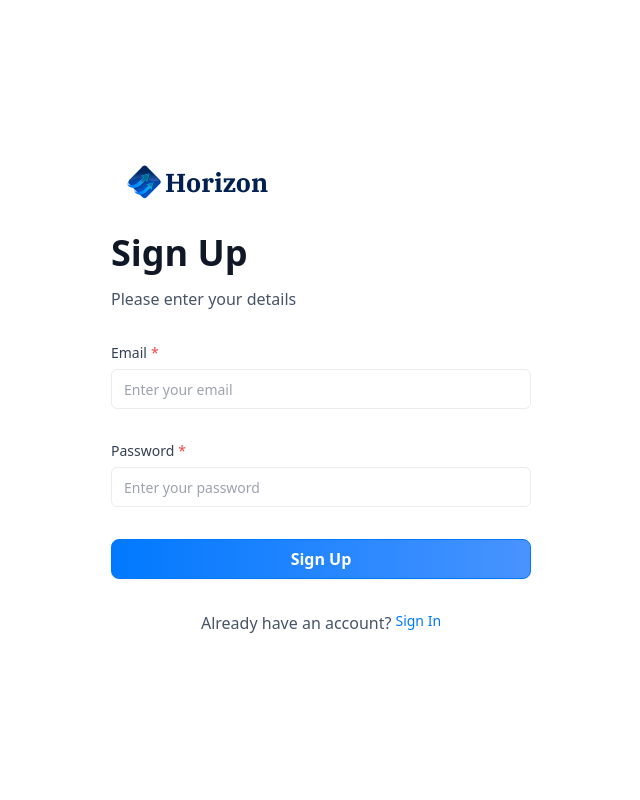
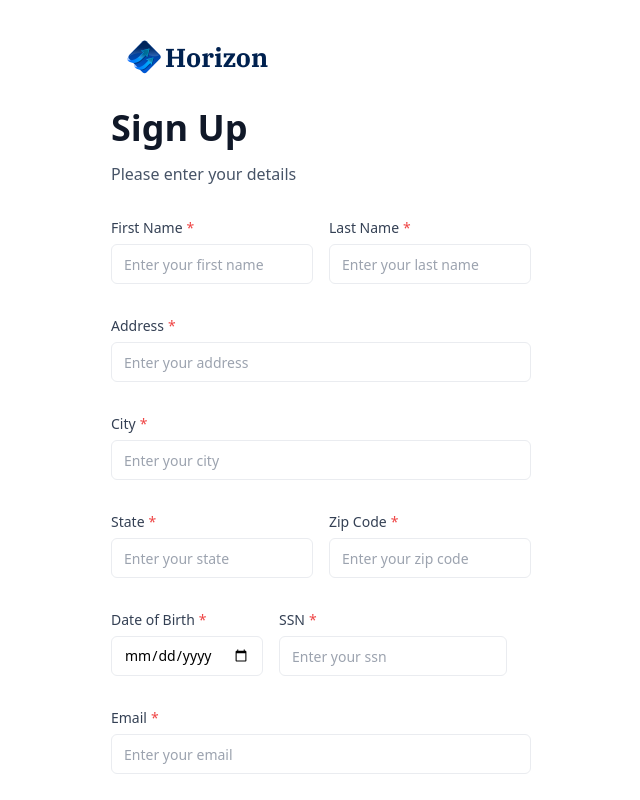
Before and after one commit to Rockchtaa/banking, a Next.js app: page /sign-up in a window 1280 px wide. Shown: the top 800 px of the page, without its empty margins (319-959 px from the left). Built offline with nearby package versions, Linux system fonts and the light colour scheme.

Commit message:
Refactor AuthForm component to separate SignIn and SignUp forms with improved validation schemas and loading states

```diff
--- a/components/AuthForm.tsx
+++ b/components/AuthForm.tsx
@@ -10,36 +10,76 @@ import { Button } from "@/components/ui/button";
 import { Form } from "@/components/ui/form";
 import { CustomFormField } from "@/components/CustomFormField";
 import { Loader2 } from "lucide-react";
+import { useRouter } from "next/navigation";
 
-const formSchema = z.object({
-  username: z.object({
-    email: z.string().min(1, {
-      message: "Email is required",
-    }).email({
-      message: "Please enter a valid email address",
-    }),
-    password: z.string().min(6, {
-      message: "Password must be at least 6 characters long",
-    }),
-  }),
+const signInSchema = z.object({
+  email: z
+    .string()
+    .min(1, { message: "Email is required" })
+    .email({ message: "Please enter a valid email address" }),
+  password: z
+    .string()
+    .min(8, { message: "Password must be at least 8 characters long" }),
+});
+
+const signUpSchema = z.object({
+  email: z
+    .string()
+    .min(1, { message: "Email is required" })
+    .email({ message: "Please enter a valid email address" }),
+  password: z
+    .string()
+    .min(8, { message: "Password must be at least 8 characters long" }),
+  firstName: z.string().min(1, { message: "First name is required" }),
+  lastName: z.string().min(1, { message: "Last name is required" }),
+  address: z.string().min(5, { message: "Address is required" }),
+  city: z.string().min(2, { message: "City is required" }),
+  state: z.string().min(2, { message: "State is required" }),
+  postalCode: z.string().min(5, { message: "Postal code is required" }),
+  dateOfBirth: z.string().min(1, { message: "Date of birth is required" }),
+  ssn: z.string().min(1, { message: "Social security number is required" }),
 });
 
 const AuthForm = ({ type }: { type: string }) => {
   const [user, setUser] = useState(null);
   const [isLoading, setIsLoading] = useState(false);
-  const form = useForm<z.infer<typeof formSchema>>({
-    resolver: zodResolver(formSchema),
-    defaultValues: {
-      username: {
-        email: "",
-        password: "",
-      },
-    },
+  const router = useRouter();
+
+  // Render different form based on type
+  if (type === "sign-in") {
+    return <SignInForm isLoading={isLoading} setIsLoading={setIsLoading} />;
+  } else {
+    return <SignUpForm isLoading={isLoading} setIsLoading={setIsLoading} />;
+  }
+};
+
+const SignInForm = ({
+  isLoading,
+  setIsLoading
+}: {
+  isLoading: boolean;
+  setIsLoading: React.Dispatch<React.SetStateAction<boolean>>
+}) => {
+  const form = useForm<z.infer<typeof signInSchema>>({
+    resolver: zodResolver(signInSchema),
+    defaultValues: { email: "", password: "" },
   });
 
-  // Define a submit handler
-  function onSubmit(values: z.infer<typeof formSchema>) {
+  async function onSubmit(values: z.infer<typeof signInSchema>) {
+    try {
+      setIsLoading(true);
       console.log(values);
+      // const newUser = await SignIn({
+      //   email: values.email,
+      //   password: values.password,
+      // });
+      // if (newUser) router.push("/");
+
+      setIsLoading(false);
+    } catch (error) {
+      console.error("Sign-in error:", error);
+      setIsLoading(false);
+    }
   }
 
   return (
@@ -58,60 +98,207 @@ const AuthForm = ({ type }: { type: string }) => {
         </Link>
         <div className="flex flex-col gap-1 md:gap-3">
           <h1 className="text-24 lg:text-36 font-semibold text-gray-900">
-            {user ? "Link Account" : type === "sign-in" ? "Sign In" : "Sign Up"}
+            Sign In
           </h1>
           <p className="text-16 font-normal text-gray-600">
-            {user
-              ? "Link your account to get started"
-              : "Please enter your details"}
+            Please enter your details
           </p>
         </div>
       </header>
-      {user ? (
-        <div className="flex flex-col gap-4">{/* plaidlink component - spater */}</div>
-      ) : (
-        <>
+
       <Form {...form}>
         <form onSubmit={form.handleSubmit(onSubmit)} className="space-y-8">
           <CustomFormField
             form={form}
-                name="username.email"
+            name="email"
             label="Email"
             type="email"
             required={true}
           />
           <CustomFormField
             form={form}
-                name="username.password"
+            name="password"
             label="Password"
             type="password"
             required={true}
           />
           <div className="flex flex-col gap-4">
             <Button type="submit" disabled={isLoading} className="form-btn">
-                {isLoading ? (<> <Loader2 className="animate-spin" /> &nbsp; Loading...</>) : type === "sign-in" ? "Sign In" : "Sign Up"}
+              {isLoading ? (
+                <>
+                  <Loader2 className="animate-spin" /> &nbsp; Loading...
+                </>
+              ) : (
+                "Sign In"
+              )}
             </Button>
-
           </div>
-
         </form>
       </Form>
       <footer className="flex justify-center gap-1">
         <p className="text-16 font-normal text-gray-600">
-              {type === "sign-in"
-                ? "Don't have an account?"
-                : "Already have an account?"}
+          Don&apos;t have an account?
         </p>
-            <Link
-              href={type === "sign-in" ? "/sign-up" : "/sign-in"}
-              className="form-link"
-            >
-              {type === "sign-in" ? "Sign Up" : "Sign In"}
+        <Link href="/sign-up" className="form-link">
+          Sign Up
         </Link>
       </footer>
+    </section>
+  );
+};
 
+const SignUpForm = ({
+  isLoading,
+  setIsLoading
+}: {
+  isLoading: boolean;
+  setIsLoading: React.Dispatch<React.SetStateAction<boolean>>
+}) => {
+  const form = useForm<z.infer<typeof signUpSchema>>({
+    resolver: zodResolver(signUpSchema),
+    defaultValues: {
+      email: "",
+      password: "",
+      firstName: "",
+      lastName: "",
+      address: "",
+      city: "",
+      state: "",
+      postalCode: "",
+      dateOfBirth: "",
+      ssn: "",
+    },
+  });
+
+  async function onSubmit(values: z.infer<typeof signUpSchema>) {
+    try {
+      setIsLoading(true);
+      console.log(values);
+      // Sign-up l
+      await new Promise((resolve) => setTimeout(resolve, 1000));
+      setIsLoading(false);
+    } catch (error) {
+      console.error("Sign-up error:", error);
+      setIsLoading(false);
+    }
+  }
+
+  return (
+    <section className="auth-form">
+      <header className="flex flex-col gap-5 md:gap-8">
+        <Link href="/" className="cursor-pointer flex items-center gap-1 px-4">
+          <Image
+            src="/icons/logo.svg"
+            width={34}
+            height={34}
+            alt="Horizon logo"
+          />
+          <h1 className="text-26 font-ibm-plex-serif font-bold text-black-1">
+            Horizon
+          </h1>
+        </Link>
+        <div className="flex flex-col gap-1 md:gap-3">
+          <h1 className="text-24 lg:text-36 font-semibold text-gray-900">
+            Sign Up
+          </h1>
+          <p className="text-16 font-normal text-gray-600">
+            Please enter your details
+          </p>
+        </div>
+      </header>
+
+      <Form {...form}>
+        <form onSubmit={form.handleSubmit(onSubmit)} className="space-y-8">
+          <div className="flex gap-4">
+            <CustomFormField
+              form={form}
+              name="firstName"
+              label="First Name"
+              required={true}
+            />
+            <CustomFormField
+              form={form}
+              name="lastName"
+              label="Last Name"
+              required={true}
+            />
+          </div>
+          <CustomFormField
+            form={form}
+            name="address"
+            label="Address"
+            required={true}
+          />
+          <CustomFormField
+            form={form}
+            name="city"
+            label="City"
+            required={true}
+          />
+          <div className="flex gap-4">
+            <CustomFormField
+              form={form}
+              name="state"
+              label="State"
+              required={true}
+            />
+            <CustomFormField
+              form={form}
+              name="postalCode"
+              label="Zip Code"
+              required={true}
+            />
+          </div>
+          <div className="flex gap-4">
+            <CustomFormField
+              form={form}
+              name="dateOfBirth"
+              label="Date of Birth"
+              type="date"
+              required={true}
+            />
+            <CustomFormField
+              form={form}
+              name="ssn"
+              label="SSN"
+              required={true}
+            />
+          </div>
+          <CustomFormField
+            form={form}
+            name="email"
+            label="Email"
+            type="email"
+            required={true}
+          />
+          <CustomFormField
+            form={form}
+            name="password"
+            label="Password"
+            type="password"
+            required={true}
+          />
+          <div className="flex flex-col gap-4">
+            <Button type="submit" disabled={isLoading} className="form-btn">
+              {isLoading ? (
+                <>
+                  <Loader2 className="animate-spin" /> &nbsp; Loading...
                 </>
+              ) : (
+                "Sign Up"
               )}
+            </Button>
+          </div>
+        </form>
+      </Form>
+      <footer className="flex justify-center gap-1">
+        <p className="text-16 font-normal text-gray-600">
+          Already have an account?
+        </p>
+        <Link href="/sign-in" className="form-link">
+          Sign In
+        </Link>
+      </footer>
     </section>
   );
 };
```
Lines whose indentation alone changed are shown as unchanged.
